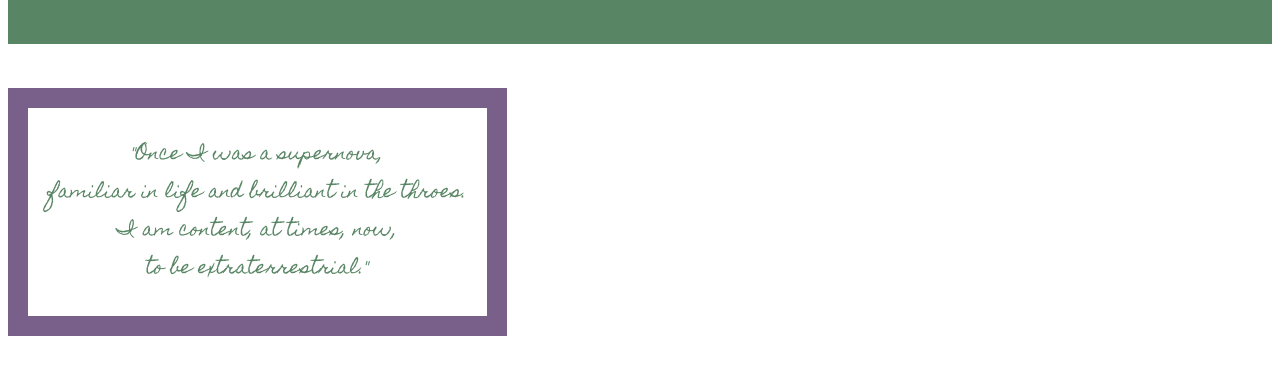
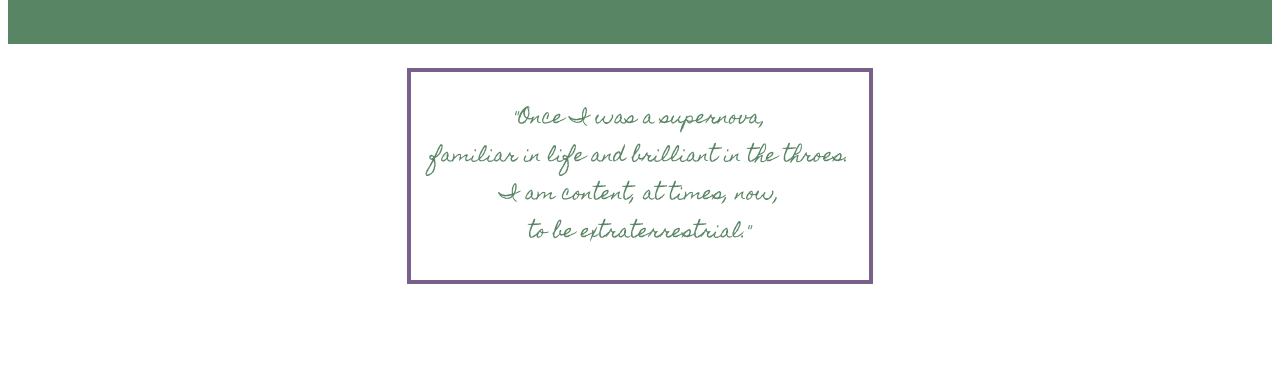
Before and after one commit to mollieannahwalker/mollieannahwalker.github.io, a plain HTML site: page index.html in a window 1280 px wide. Shown: the part 145-526 px from the top of the page. Drawn offline with Linux system fonts and the light colour scheme.

Commit message:
Update style.css

```diff
--- a/style.css
+++ b/style.css
@@ -16,16 +16,17 @@
 .center-text {
   text-align: center;
   font-size: 18px;
-    margin: 20px auto;          /* auto left/right centers the box */
-  font-family: 'Homemade Apple', cursive;  /* special font just here */
-  color: #588564; /* green */
+  margin: 20px auto;          /* auto left/right will now work */
+  font-family: 'Homemade Apple', cursive;
+  color: #588564;
 
-   border: 20px solid #78608a;   /* thickness | style | color */
-  display: inline-block;       /* shrink box to fit text */
-  padding: 10px 20px;          /* space inside the box */
-  border-radius: 0px;          /* optional rounded corners */
+  border: 4px solid #78608a;  /* thinner border */
+  display: block;             /* <-- change from inline-block */
+  width: fit-content;         /* shrink to fit the text */
+  padding: 10px 20px;
+  border-radius: 0px;
 }
-}
+
 
 header h1 {
   font-size: 3rem;
```
